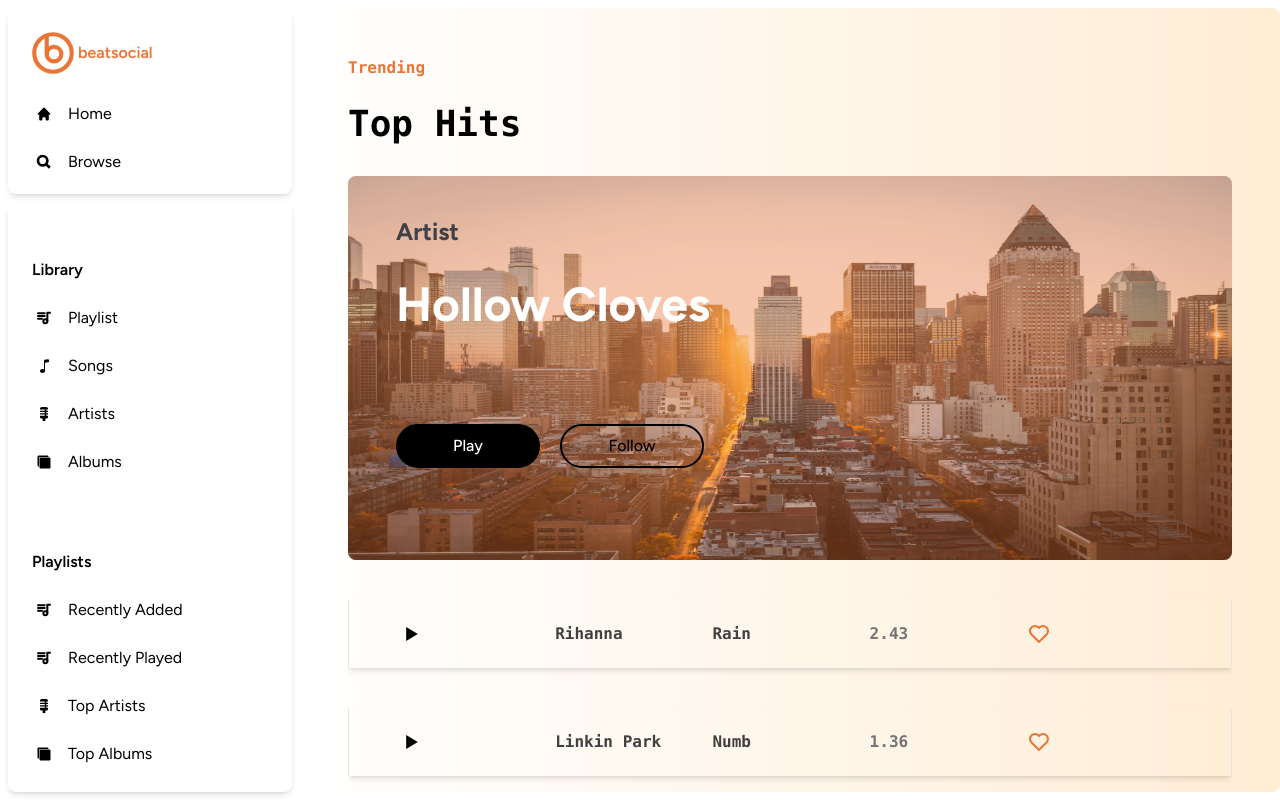
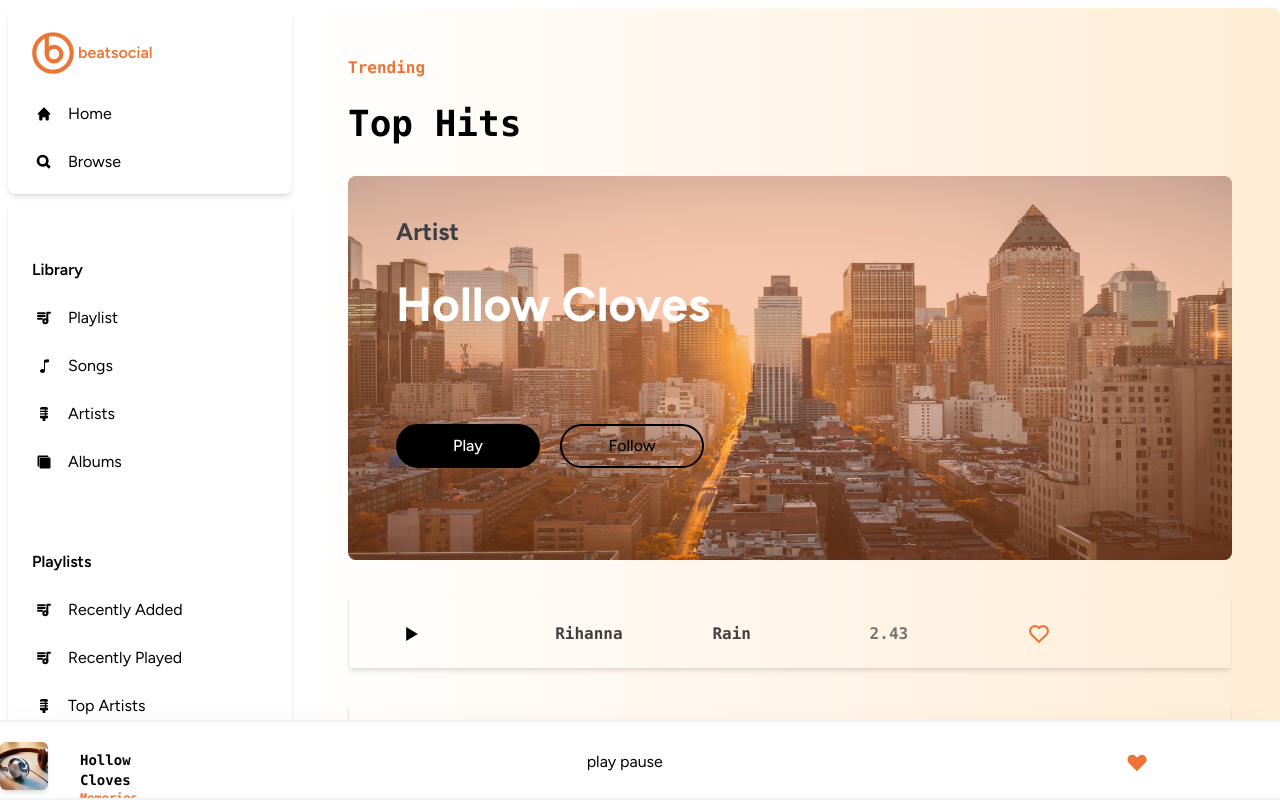
Before and after one commit to nazarenegena/BeatSocial, a Next.js app: page /music in a window 1280 px wide. Built offline with nearby package versions, Linux system fonts and the light colour scheme.

Commit message:
playSection area added and modified

```diff
--- a/app/globals.css
+++ b/app/globals.css
@@ -9,3 +9,24 @@ body,
   background-color: #ffffff;
   color-scheme: light;
 }
+
+    /* width */
+    ::-webkit-scrollbar {
+      width: 2px;
+    }
+
+    /* Track */
+    ::-webkit-scrollbar-track {
+      background: #f1f1f1;
+    }
+
+    /* Handle */
+    ::-webkit-scrollbar-thumb {
+      background: #c97243;
+      border-radius: 5px;
+    }
+
+    /* Handle on hover */
+    ::-webkit-scrollbar-thumb:hover {
+      background: #555;
+    }
--- a/components/PlayMusic.js
+++ b/components/PlayMusic.js
@@ -1,7 +1,34 @@
-const PlayMusic = () => {
+"use client";
+import React, { useState } from "react";
+import Image from "next/image";
+import { BiHeart } from "react-icons/bi";
+import { HiHeart } from "react-icons/hi";
+const PlayMusic = ({ imgSrc, artist, song }) => {
+  const [isLiked, setIsLiked] = useState(false);
   return (
-    <div>
-      <p>play pause</p>
+    <div className="container mx-auto grid grid-cols-3 gap-x-96 py-5">
+      <div className="flex-start  flex ">
+        <Image
+          className="h-12 w-12 items-center rounded-md object-cover shadow-md"
+          src={imgSrc}
+          alt="music pic"
+        />
+        <div className="mx-8 pt-2">
+          <p className="font-mono text-sm font-bold">{artist}</p>
+          <p className="font-mono text-xs font-bold text-secondary-orange">
+            {song}
+          </p>
+        </div>
+      </div>
+      <div className="mx-8 pt-2">
+        <p className="">play pause</p>
+      </div>
+      <div
+        className="mx-4 cursor-pointer pt-2"
+        onClick={() => setIsLiked(!isLiked)}
+      >
+        {isLiked ? <BiHeart size={24} /> : <HiHeart fill="#EC7434" size={24} />}
+      </div>
     </div>
   );
 };
--- a/components/sections/Navbar.js
+++ b/components/sections/Navbar.js
@@ -8,12 +8,14 @@ import { BiSearch } from "react-icons/bi";
 import { TbBrandBeats } from "react-icons/tb";
 import SearchModal from "@/components/Modal";
 import Search from "../Search";
+import PlayMusic from "../PlayMusic";
+import earphone from "../../public/images/earphone.jpeg";
 
 const Navbar = ({ children }) => {
   const [isOpen, setIsOpen] = useState(false);
 
   return (
-    <div className="flex h-full">
+    <div className=" relative flex h-full">
       <div
         className="hidden
             h-full
@@ -74,12 +76,15 @@ const Navbar = ({ children }) => {
           <Library />
         </Box>
       </div>
-      <main className="h-full flex-1 overflow-y-auto py-2">
+      <main className=" h-full flex-1 overflow-y-auto py-2">
         {children}
         <SearchModal openModal={() => setIsOpen(!isOpen)} isOpen={isOpen}>
           <Search />
         </SearchModal>
       </main>
+      <div className="max-w-1/2 absolute bottom-0 flex h-20 w-full overflow-x-hidden  border-y-2 border-gray-100 bg-white shadow-2xl">
+        <PlayMusic artist="Hollow Cloves" song="Memories" imgSrc={earphone} />
+      </div>
       {/* bg-gradient-to-t from-white to-rose-100 justify-between */}
     </div>
   );
```
